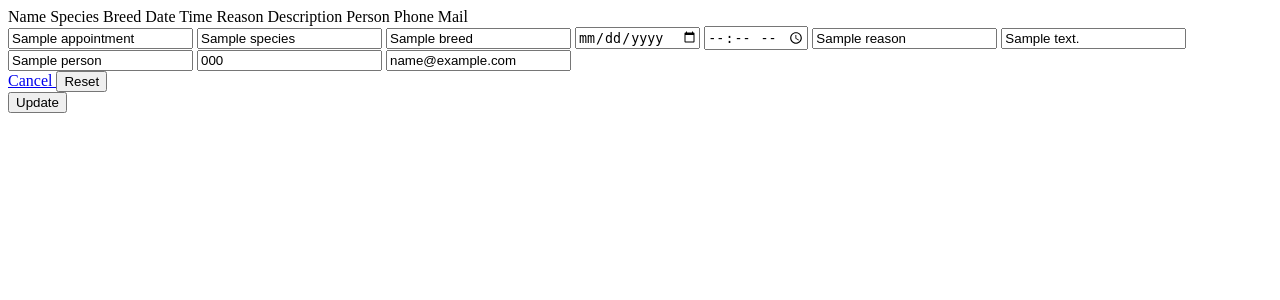
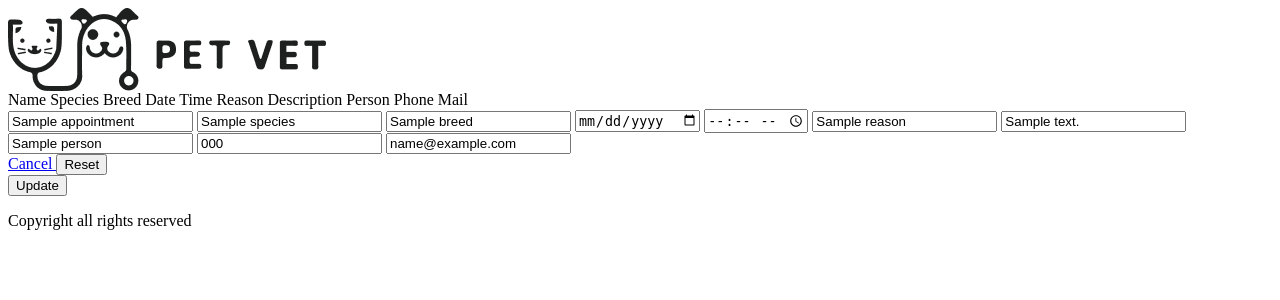
Before and after one commit to MADROCHA/veterinary_crud_php, a PHP site: template src/Views/editAppointment.php in a window 1280 px wide. Shown: the top 300 px of the page. Run offline with PHP 8.4, Linux system fonts and the light colour scheme; the template is opened without the code that fills it: most values are stand-ins (such as "Sample title", 1, 10 or a date in 2020).

Commit message:
added footer & header

```diff
--- a/src/Views/Components/footer.php
+++ b/src/Views/Components/footer.php
@@ -1,3 +1,6 @@
+<header class="bg-[#E3F09B] flex content-center justify-center h-20">
+<p class="h-16 my-2">Copyright all rights reserved</p>
+</header>
 
 </body>
 </html>
--- a/src/Views/Components/header.php
+++ b/src/Views/Components/header.php
@@ -1,3 +1,3 @@
-<header>
-
+<header class="bg-[#E3F09B] flex content-center justify-center h-20">
+<img class="h-16 my-2" src="assets\img\logo.png">
 </header>
```
